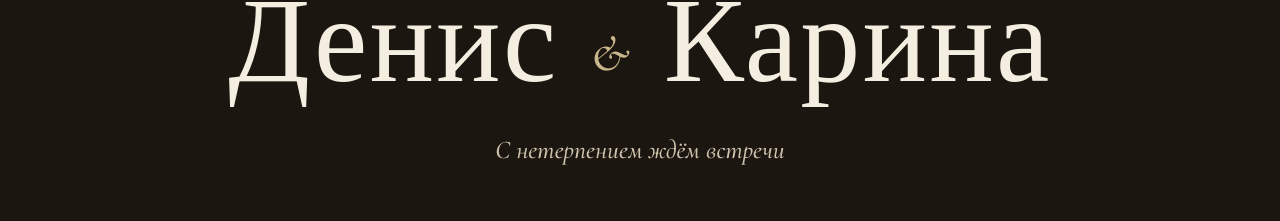
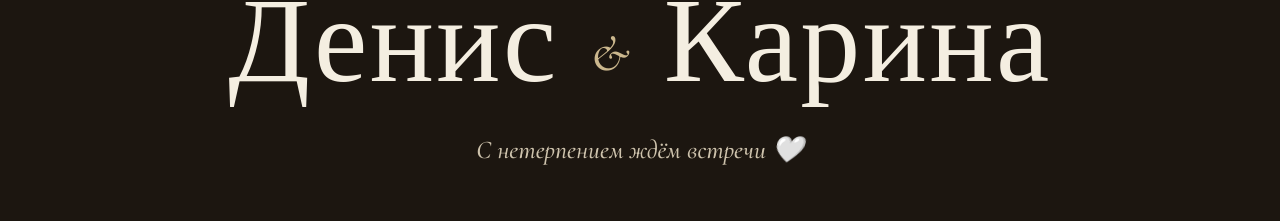
Before and after one commit to dennis-nst/wedding, a plain HTML site: page index.html in a window 1280 px wide. Shown: the part 5183-5404 px from the top of the page. Drawn offline with nearby package versions, Linux system fonts and the light colour scheme; a web font is replaced by a local one.

Commit message:
Add heart emoji to closing line
Co-Authored-By: Claude Sonnet 4.6 <noreply@anthropic.com>

```diff
--- a/index.html
+++ b/index.html
@@ -202,7 +202,7 @@
   <h2 data-reveal style="margin:0; font-family:'Forum',serif; font-weight:400; font-size:clamp(2.8rem,11vw,7.5rem); line-height:.98; letter-spacing:.02em; color:#F4EEE1;">
     Денис <span style="font-family:'Cormorant',serif; font-style:italic; font-weight:500; font-size:.42em; color:#CBB78D; vertical-align:middle;">&amp;</span> Карина
   </h2>
-  <p data-reveal style="margin:clamp(1.8rem,4vh,2.6rem) 0 0; max-width:30ch; font-family:'Cormorant',serif; font-style:italic; font-weight:500; font-size:clamp(1.2rem,2.6vw,1.6rem); line-height:1.5; color:#CDC2AC;">С нетерпением ждём встречи</p>
+  <p data-reveal style="margin:clamp(1.8rem,4vh,2.6rem) 0 0; max-width:30ch; font-family:'Cormorant',serif; font-style:italic; font-weight:500; font-size:clamp(1.2rem,2.6vw,1.6rem); line-height:1.5; color:#CDC2AC;">С нетерпением ждём встречи 🤍</p>
   <div data-reveal style="margin-top:clamp(2.8rem,7vh,4.2rem); font-family:'Manrope',sans-serif; font-weight:400; font-size:.66rem; letter-spacing:.32em; text-transform:uppercase; color:#7C6F5B;">28.08.2026 · Санкт-Петербург</div>
 </section>
 
```
